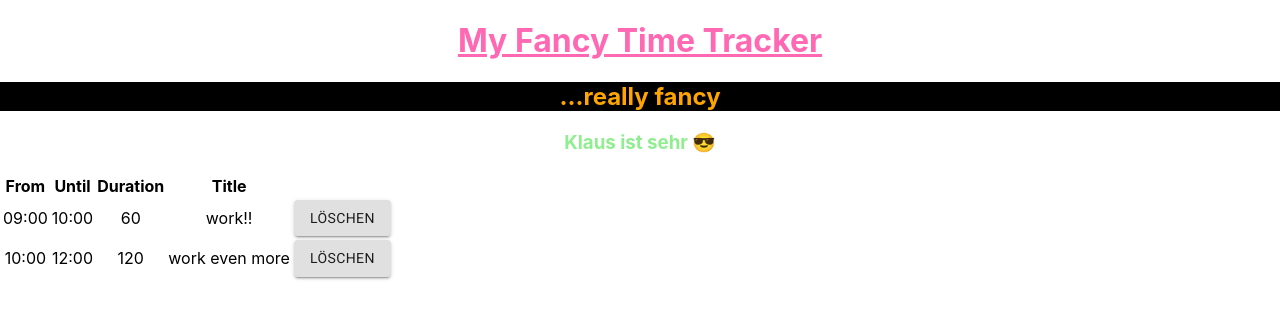
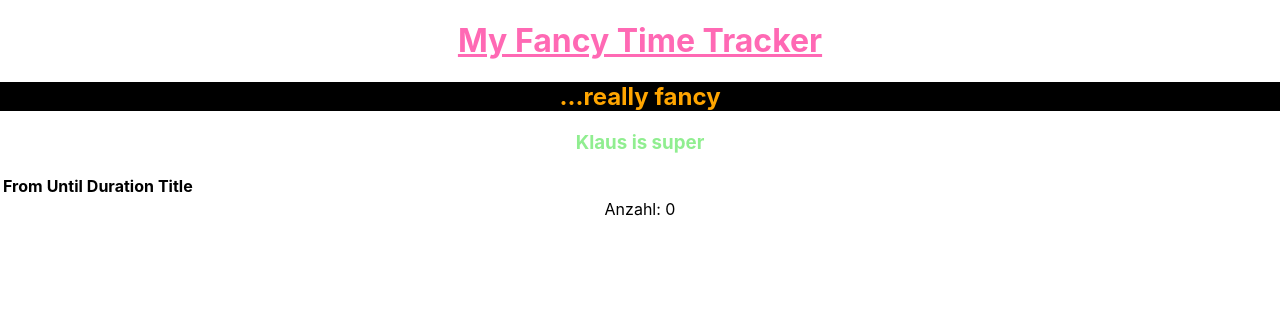
Before and after one commit to sspringer82/reactws, a React (Create React App) app: page / in a window 1280 px wide. Shown: the top 318 px of the page. Built offline with nearby package versions, Linux system fonts and the light colour scheme; data requests are answered from the project's data file.

Commit message:
context api

```diff
--- a/data.json
+++ b/data.json
@@ -1,15 +1,3 @@
 {
-  "logs": [{
-    "id": 1,
-    "from": "09:00",
-    "until": "10:00",
-    "title": "work!!",
-    "duration": 60
-  }, {
-    "id": 2,
-    "from": "10:00",
-    "until": "12:00",
-    "title": "work even more",
-    "duration": 120
-  }]
+  "logs": []
 }
--- a/src/App.tsx
+++ b/src/App.tsx
@@ -1,14 +1,16 @@
 import React from 'react';
 import './App.css';
-import {HeadingProvider} from './HeadingContext';
+import {LogsProvider} from './HeadingContext';
+import Counter from './List/Counter';
 import List from './List/List';
 
 function App() {
   return (
     <div className="App">
-      <HeadingProvider>
+      <LogsProvider>
         <List />
-      </HeadingProvider>
+        <Counter />
+      </LogsProvider>
     </div>
   );
 }
--- a/src/HeadingContext.tsx
+++ b/src/HeadingContext.tsx
@@ -1,10 +1,11 @@
 import * as React from "react";
+import { useState } from "react";
+import Log from "./shared/Log";
 
-export const HeadingContext = React.createContext<[string, React.Dispatch<React.SetStateAction<string>>]>(null as any);
+export const LogsContext = React.createContext<[Log[], React.Dispatch<React.SetStateAction<Log[]>>]>(null as any);
 
-export const HeadingProvider: React.FC = (props: any) => {
+export const LogsProvider: React.FC = (props: any) => {
+  const [logs, setLogs] = useState<Log[]>([]);
 
-  const [state, setState] = React.useState<string>('Klaus ist sehr 😎');
-
-  return <HeadingContext.Provider value={[state, setState]} {...props} />
+  return <LogsContext.Provider value={[logs, setLogs]} {...props} />
 };
--- /dev/null
+++ b/src/List/Counter.tsx
@@ -0,0 +1,9 @@
+import * as React from 'react';
+import { LogsContext } from '../HeadingContext';
+
+const Counter: React.FC = () => {
+  const [logs] = React.useContext(LogsContext)
+  return <div>Anzahl: {logs.length}</div>
+};
+
+export default Counter;
--- a/src/List/List.tsx
+++ b/src/List/List.tsx
@@ -4,15 +4,13 @@ import useLogs from './useLogs';
 import './List.scss';
 import { H2 } from './List.styles';
 import styles from './List.module.css';
-import { HeadingContext } from '../HeadingContext';
 
 const List: React.FC = () => {
   const {logs, handleDelete} = useLogs();
-  const [heading] = React.useContext(HeadingContext);
   return <>
     <h1 style={{textDecoration: 'underline'}} className="heading">My Fancy Time Tracker</h1>
     <H2>...really fancy</H2>
-    <h3 className={styles.heading3}>{heading}</h3>
+    <h3 className={styles.heading3}>Klaus is super</h3>
     <table>
       <thead>
         <tr>
--- a/src/List/useLogs.ts
+++ b/src/List/useLogs.ts
@@ -1,8 +1,9 @@
-import { useEffect, useState } from "react";
+import { useContext, useEffect } from "react";
+import { LogsContext } from "../HeadingContext";
 import Log from "../shared/Log";
 
 export default function useLogs() {
-  const [logs, setLogs] = useState<Log[]>([]);
+  const [logs, setLogs] = useContext(LogsContext);
 
   useEffect(() => {
     (async () => {
@@ -10,7 +11,8 @@ export default function useLogs() {
       const data = await response.json();
       setLogs(data);
     })();
-  },[]);
+  // eslint-disable-next-line react-hooks/exhaustive-deps
+  },[setLogs]);
 
   async function handleDelete(item: Log): Promise<void> {
     const response = await fetch(`http://localhost:3001/logs/${item.id}`, {method: 'DELETE'});
```
